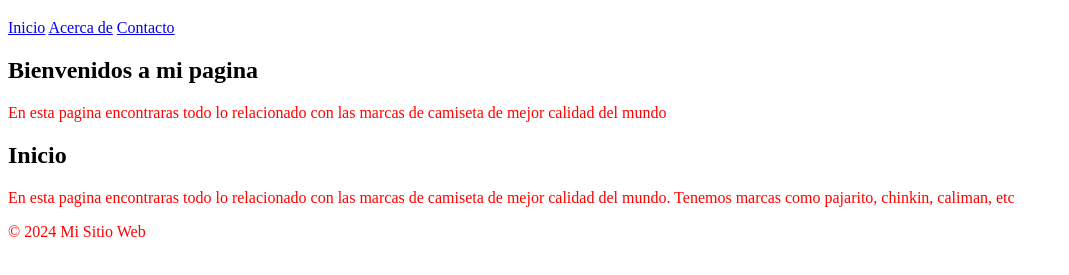
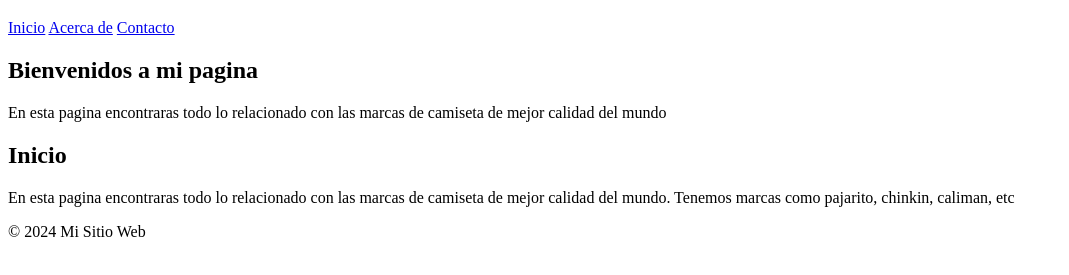
Before and after one commit to VictorT8518/laboratorio9, a plain HTML site: page index.html in a window 1280 px wide. Shown: the part 61-336 px from the top of the page, without its empty margins (0-1069 px from the left). Drawn offline with Linux system fonts and the light colour scheme.

Commit message:
archivo index

```diff
--- a/estilos.css
+++ b/estilos.css
@@ -1,3 +1,3 @@
-p{
+nav{
     color: red;
 }
```
